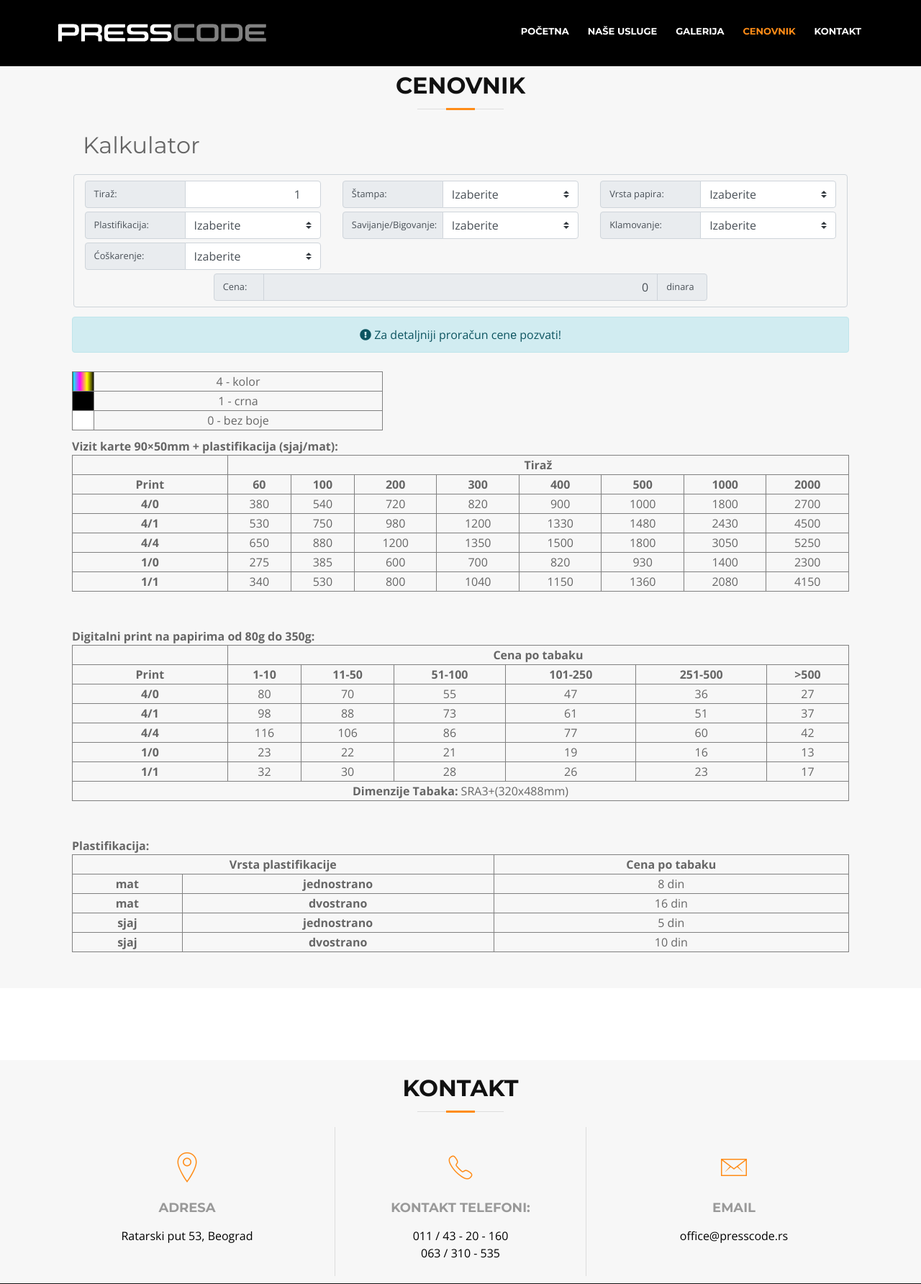
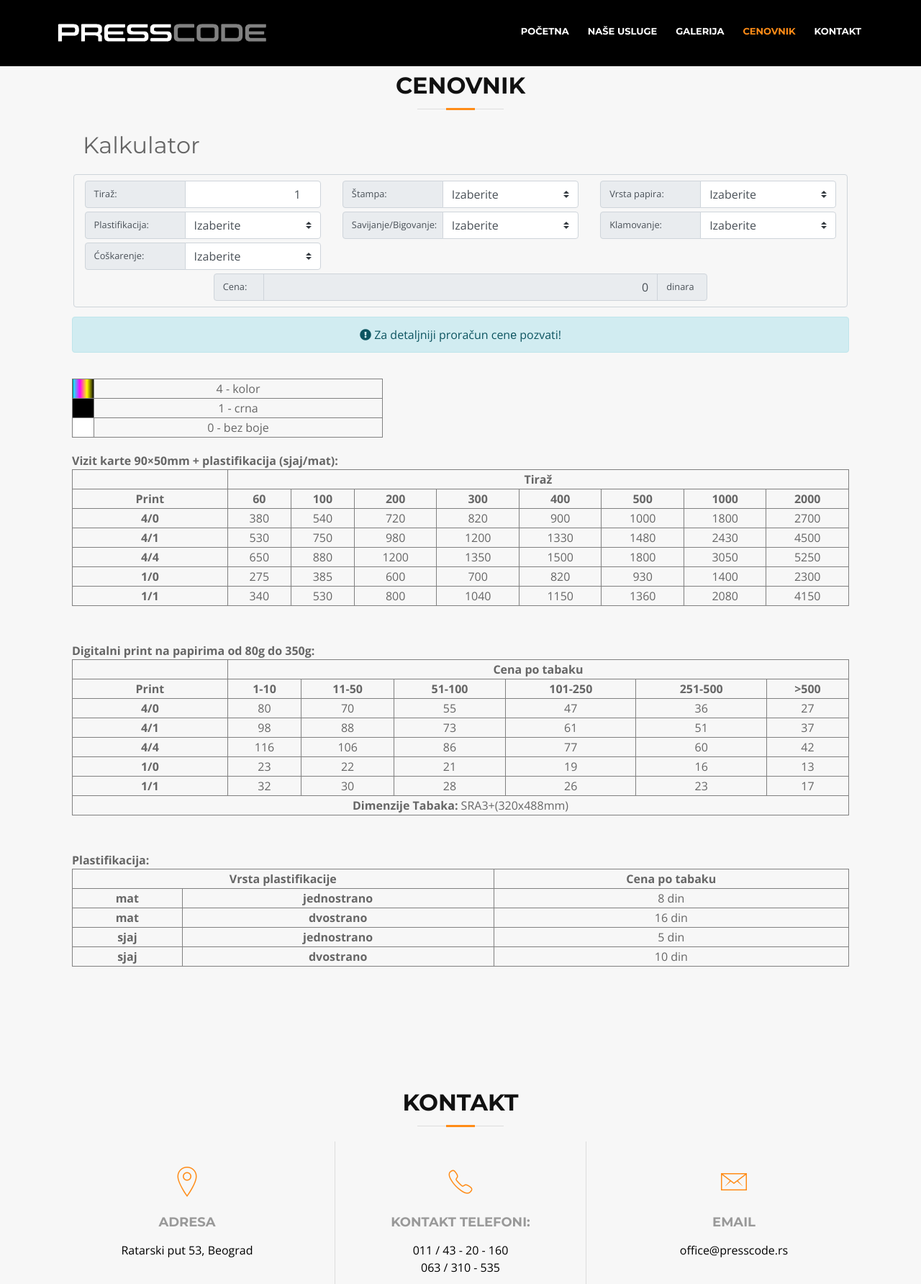
Before and after one commit to danilopetrovic/presscode, a PHP site: page /cenovnik.php in a window 1280 px wide. Shown: the top 1784 px of the page at 72% size. Run offline with PHP 8.4, Linux system fonts and the light colour scheme; some libraries are stand-ins or nearby versions; some web fonts are replaced.

Commit message:
neke sitne promene cenovnik footer sa tabelama itd...

```diff
--- a/primer2/cenovnik.php
+++ b/primer2/cenovnik.php
@@ -30,7 +30,7 @@
     </div>
 </header><!-- #header -->
 
-<main id="main">
+<main id="main" style="background-color: #f7f7f7">
     <!--==========================
       CENOVNIK
     ============================-->
--- a/primer2/css/style.css
+++ b/primer2/css/style.css
@@ -1235,7 +1235,7 @@ body.mobile-nav-active #mobile-nav-toggle {
 
 #legendaTabela {
     width: 40%;
-    margin: 10px 0;
+    margin: 20px 0;
 }
 #legendaTabela td:first-child {
     width: 30px;
```
